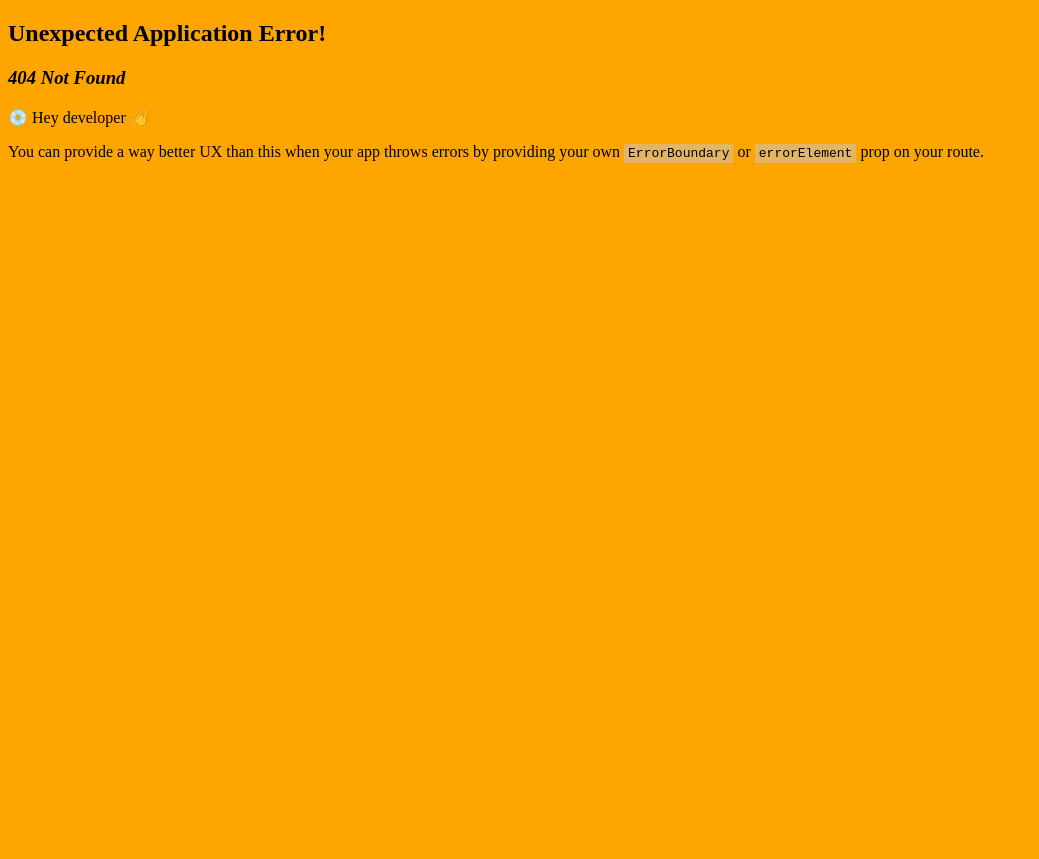
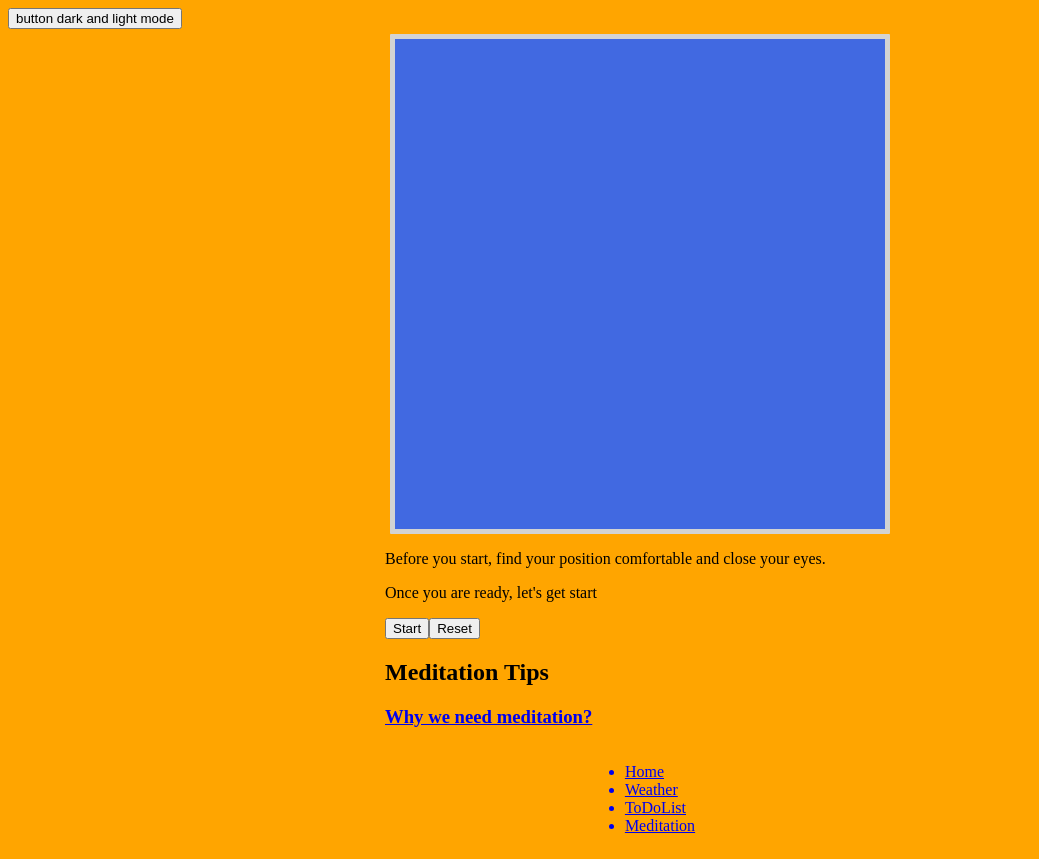
Before and after one commit to Kana-Fujihira/Morning-Routine-React-App, a React (Vite) app in the folder my-react-app/: page /meditation/1 in a window 1280 px wide. Before the commit this address had no page. Shown: the whole page, without its empty margins (0-1039 px from the left). Before the commit the page ends 828 px from the top, so only its background shows below. Built offline with nearby package versions, Linux system fonts and the light colour scheme.

Commit message:
modified useParams

```diff
--- a/my-react-app/src/component/meditation_page/Meditation.jsx
+++ b/my-react-app/src/component/meditation_page/Meditation.jsx
@@ -1,7 +1,6 @@
 import "./meditation.css";
-import { useState, useEffect } from "react";
-import { Link, useParams } from "react-router-dom";
-import meditationTipsData from "../../../data/meditationtips.json";
+import { useState } from "react";
+import MeditationTips from "../meditation_page/MeditationTips";
 
 function Meditation() {
   const [animation, setAnimation] = useState(false);
@@ -12,17 +11,6 @@ function Meditation() {
   function handleReset() {
     setAnimation(false);
   }
-
-  const [tip, setTip] = useState(null); // State to store the selected tip
-  const { id } = useParams();
-
-  useEffect(() => {
-    // Filter the tip based on the id from the URL
-    const selectedTip = meditationTipsData.Tips.find(
-      (tip) => tip.id === parseInt(id)
-    );
-    setTip(selectedTip);
-  }, [id]); // Re-run effect when id changes
 
   return (
     <>
@@ -35,16 +23,7 @@ function Meditation() {
       <p>Once you are ready, let's get start</p>
       <button onClick={handleClick}>Start</button>
       <button onClick={handleReset}>Reset</button>
-      <h2>Meditation Tips</h2>
-      {/* Render the selected tip */}
-      {tip && (
-        <div>
-          <Link to={`/meditation/${tip.id}`}>
-            <h3>{tip.title}</h3>
-            <p>{tip.body}</p>
-          </Link>
-        </div>
-      )}
+      <MeditationTips />
     </>
   );
 }
--- /dev/null
+++ b/my-react-app/src/component/meditation_page/MeditationTips.jsx
@@ -0,0 +1,34 @@
+import { useState, useEffect } from "react";
+import { Link, useParams } from "react-router-dom";
+import meditationTipsData from "../../../data/meditationtips.json";
+
+function MeditationTips() {
+  const [tips, setTips] = useState([]); // State to store the selected tip
+  const { id } = useParams();
+
+  useEffect(() => {
+    // Filter the tip based on the id from the URL
+    const selectedTip = meditationTipsData.Tips.find(
+      (tip) => tip.id === parseInt(id)
+    );
+    setTips(selectedTip ? [selectedTip] : []);
+  }, [id]); // Re-run effect when id changes
+
+  console.log(meditationTipsData);
+  console.log(id);
+  return (
+    <>
+      <h2>Meditation Tips</h2>
+      {/* Render the selected tip */}
+      {tips.map((tip) => (
+        <div key={tip.id}>
+          <Link to={`/meditation/${tip.id}`}>
+            <h3>{tip.title}</h3>
+          </Link>
+        </div>
+      ))}
+    </>
+  );
+}
+
+export default MeditationTips;
--- a/my-react-app/src/main.jsx
+++ b/my-react-app/src/main.jsx
@@ -26,6 +26,10 @@ const router = createBrowserRouter([
         path: "/meditation",
         element: <Meditation />,
       },
+      {
+        path: "/meditation/:id",
+        element: <Meditation />,
+      },
     ],
   },
 ]);
```
